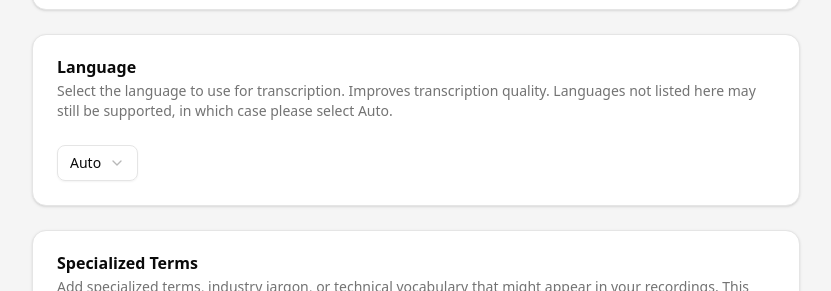
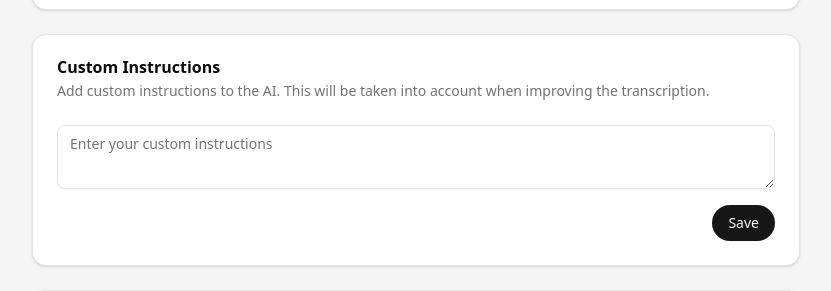
Before and after one commit to johannesschiessl/voiceset, a Next.js app: page /settings in a window 1280 px wide. Shown: the part 238-529 px from the top of the page, without its empty margins (224-1055 px from the left). Built offline with nearby package versions, Linux system fonts and the light colour scheme; no server answers.

Commit message:
feat(app): add custom instructions settings

```diff
--- a/src/app/settings/page.tsx
+++ b/src/app/settings/page.tsx
@@ -21,6 +21,7 @@ import {
   SelectTrigger,
   SelectValue,
 } from "@/components/ui/select";
+import { Textarea } from "@/components/ui/textarea";
 
 export default function SettingsPage() {
   const [apiKey, setApiKey] = useState("");
@@ -28,11 +29,16 @@ export default function SettingsPage() {
   const [specializedTerms, setSpecializedTerms] = useState<string[]>([]);
   const [newTerm, setNewTerm] = useState("");
   const [language, setLanguage] = useState("auto");
+  const [customInstructions, setCustomInstructions] = useState("");
+  const [isInstructionsSaved, setIsInstructionsSaved] = useState(false);
 
   useEffect(() => {
     const storedApiKey = localStorage.getItem("groq_api_key") || "";
     const storedTerms = localStorage.getItem("specialized_terms");
     const storedLanguage = localStorage.getItem("language");
+    const storedCustomInstructions = localStorage.getItem(
+      "custom_instructions",
+    );
 
     if (!storedLanguage) {
       localStorage.setItem("language", "auto");
@@ -41,6 +47,7 @@ export default function SettingsPage() {
 
     setApiKey(storedApiKey);
     setLanguage(storedLanguage || "auto");
+    setCustomInstructions(storedCustomInstructions || "");
 
     if (storedTerms) {
       try {
@@ -87,6 +94,15 @@ export default function SettingsPage() {
     setLanguage(value);
   };
 
+  const handleInstructionsSave = () => {
+    localStorage.setItem("custom_instructions", customInstructions);
+    setIsInstructionsSaved(true);
+
+    setTimeout(() => {
+      setIsInstructionsSaved(false);
+    }, 3000);
+  };
+
   return (
     <div className="container mx-auto px-4 sm:px-0 max-w-3xl">
       <Link href="/">
@@ -130,6 +146,35 @@ export default function SettingsPage() {
                 <Alert variant="default">
                   <AlertDescription>
                     API key saved successfully!
+                  </AlertDescription>
+                </Alert>
+              </CardFooter>
+            )}
+          </Card>
+
+          <Card>
+            <CardHeader>
+              <CardTitle>Custom Instructions</CardTitle>
+              <CardDescription>
+                Add custom instructions to the AI. This will be taken into
+                account when improving the transcription.
+              </CardDescription>
+            </CardHeader>
+            <CardContent>
+              <div className="flex flex-col gap-4 items-end">
+                <Textarea
+                  value={customInstructions}
+                  onChange={(e) => setCustomInstructions(e.target.value)}
+                  placeholder="Enter your custom instructions"
+                />
+                <Button onClick={handleInstructionsSave}>Save</Button>
+              </div>
+            </CardContent>
+            {isInstructionsSaved && (
+              <CardFooter>
+                <Alert variant="default">
+                  <AlertDescription>
+                    Custom instructions saved successfully!
                   </AlertDescription>
                 </Alert>
               </CardFooter>
```
